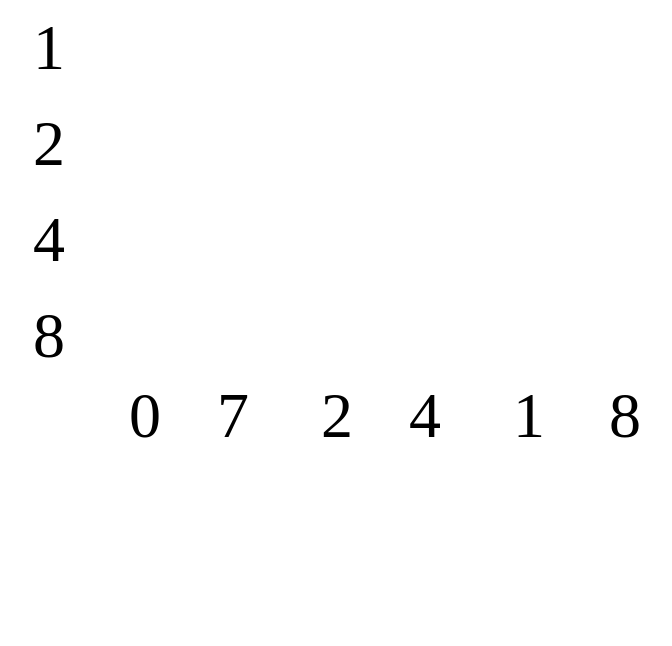
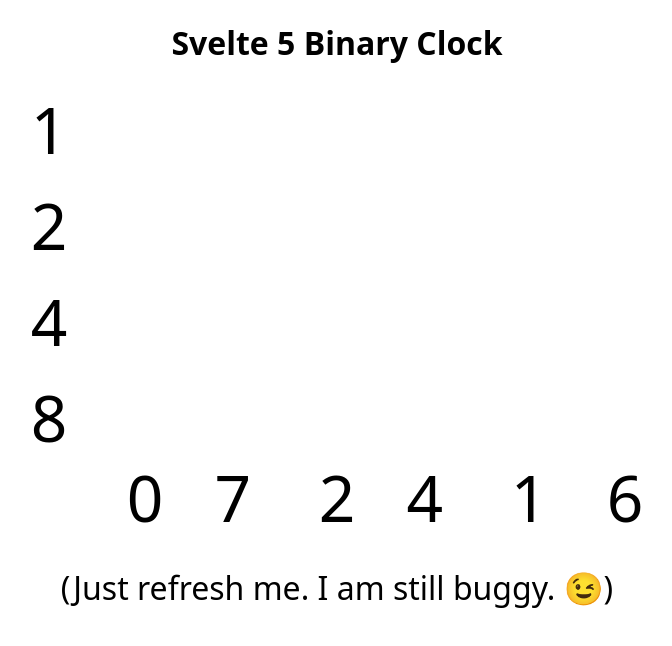
Before and after one commit to timscodebase/binary-clock-svelte-5, a SvelteKit app: page / in a window 1280 px wide. Shown: the top 646 px of the page, without its empty margins (303-975 px from the left). Built offline with nearby package versions, Linux system fonts and the light colour scheme.

Commit message:
Add font-family and header to Svelte page

```diff
--- a/src/lib/css/styles.css
+++ b/src/lib/css/styles.css
@@ -1,3 +1,4 @@
 html {
   color-scheme: dark light;
+  font-family:system-ui, -apple-system, BlinkMacSystemFont, 'Segoe UI', Roboto, Oxygen, Ubuntu, Cantarell, 'Open Sans', 'Helvetica Neue', sans-serif;
 }
--- a/src/routes/+page.svelte
+++ b/src/routes/+page.svelte
@@ -75,6 +75,10 @@
 	}, 1000)
 </script>
 
+<header>
+	<h1>Svelte 5 Binary Clock</h1>
+</header>
+
 <section>
 	<div class="flex">
 		<div class="stack">
@@ -124,10 +128,18 @@
 		<div class="digit">{seconds[1]}</div>
 	</div>
 </section>
+<p>(Just refresh me. I am still buggy. 😉)</p>
 
 <style>
 	:root {
 		--size: 5rem;
+	}
+	header,
+	p {
+		text-align: center;
+	}
+	p {
+		font-size: 2rem;
 	}
 	.flex {
 		display: flex;
```
